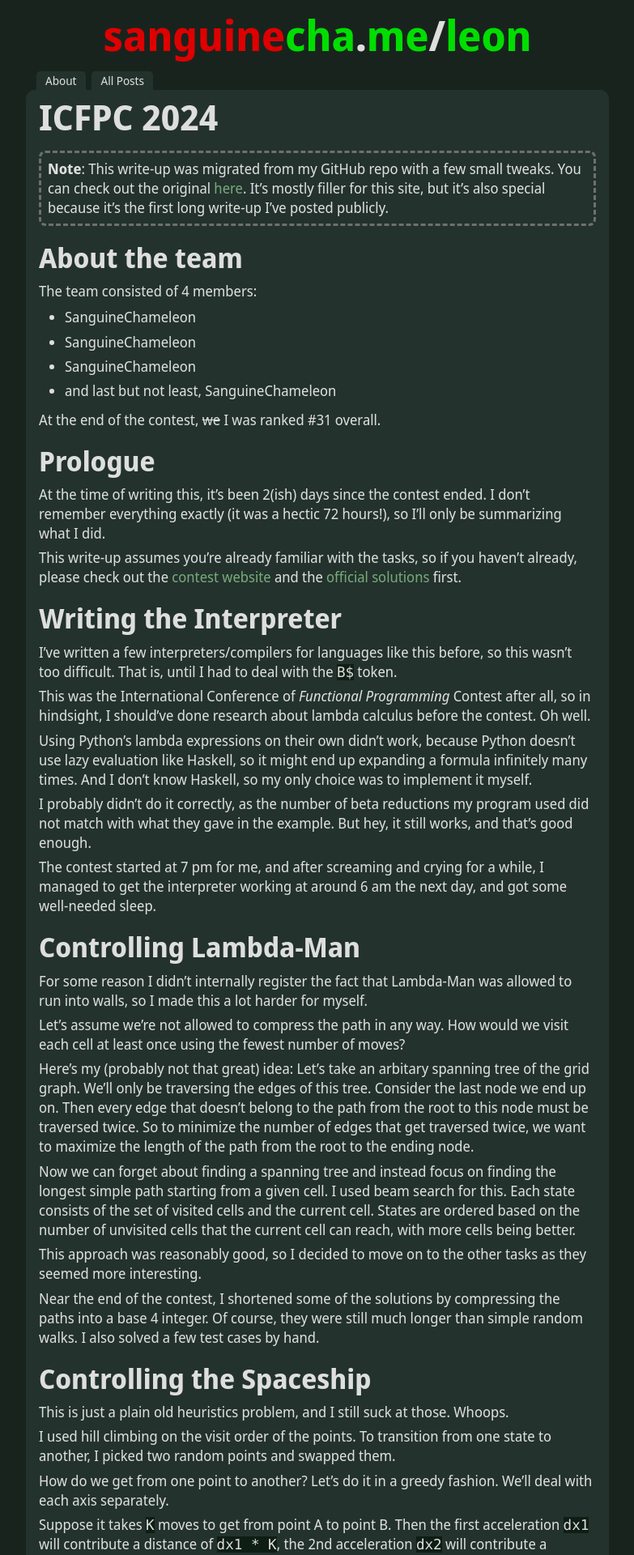
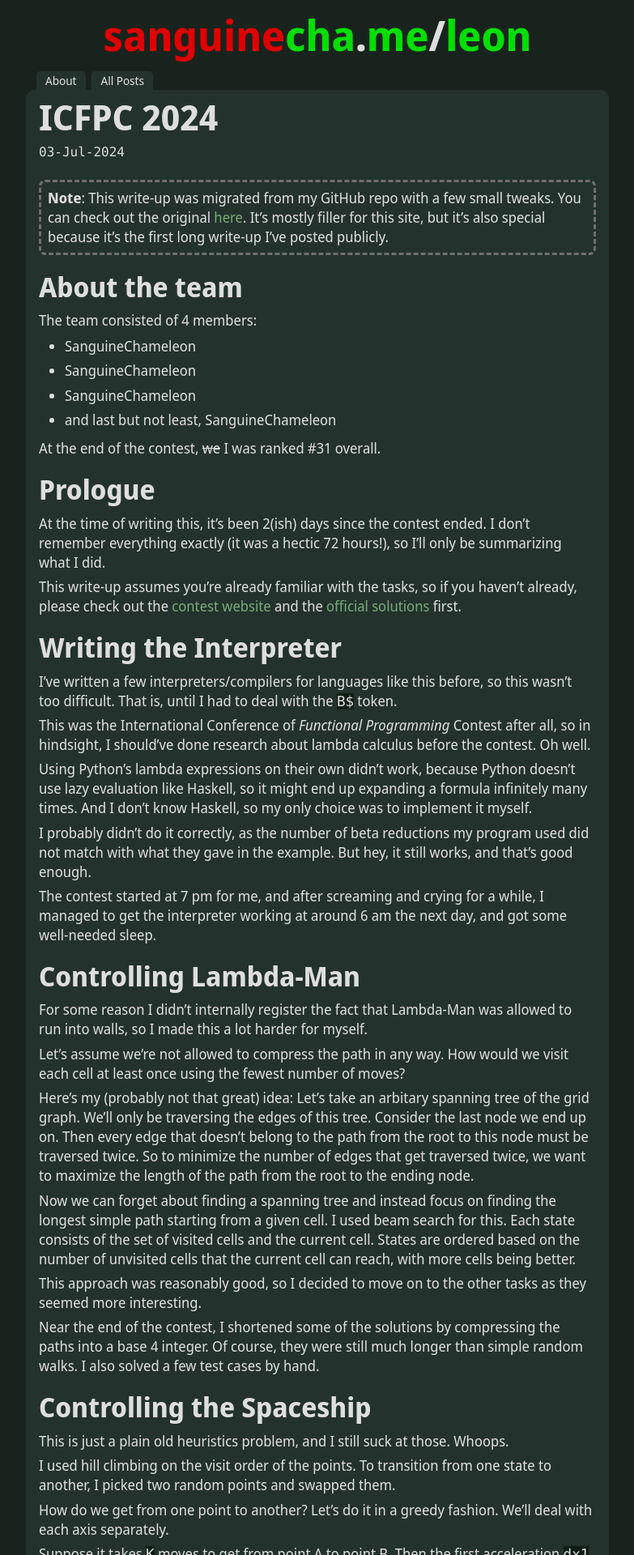
Before and after one commit to SanguineChameleon/sanguinechameleon.github.io, a Jekyll site: the page built from _posts/2024-07-03-icfpc-2024.md, in a window 1280 px wide. Shown: the top 1920 px of the page at 81% size, without its empty margins (248-1031 px from the left). Built offline with Jekyll 4.4.1, drawn with Linux system fonts in a browser that asks for light colours.

Commit message:
Add dates

```diff
--- a/_layouts/post.html
+++ b/_layouts/post.html
@@ -26,7 +26,9 @@
             </nav>
             <div class="post">
                 <h1>{{ page.title }}</h1>
-                {{ content }}
+                {% unless page.hide_date %}
+                <div class="date">{{ page.date | date: "%d-%b-%Y"}}</div>
+                {% endunless %} {{ content }}
             </div>
         </div>
     </body>
--- a/assets/css/styles.scss
+++ b/assets/css/styles.scss
@@ -76,6 +76,13 @@ html {
   display: inline-flex;
   justify-content: center;
   margin: 0rem 0.2rem 0rem 0rem;
+}
+
+.date {
+  font-family: Consolas, monospace;
+  font-size: 1rem;
+  margin-top: -0.15rem;
+  margin-bottom: 1.6rem;
 }
 
 .post {
```
Also changed, not shown: 404.md (+2 -0 lines), _posts/2025-06-02-leon.md (+1 -0 lines), _posts/2025-06-04-all.md (+1 -0 lines), index.md (+2 -1 lines).
